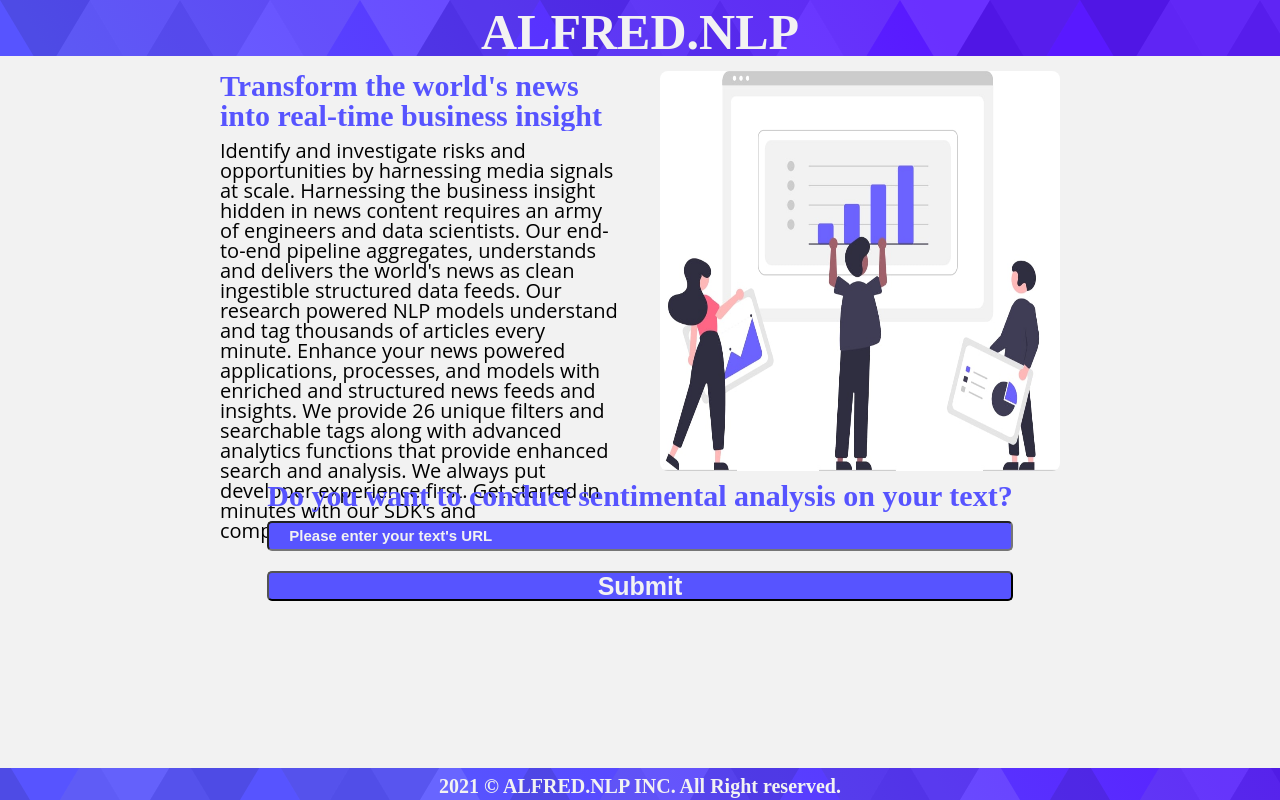
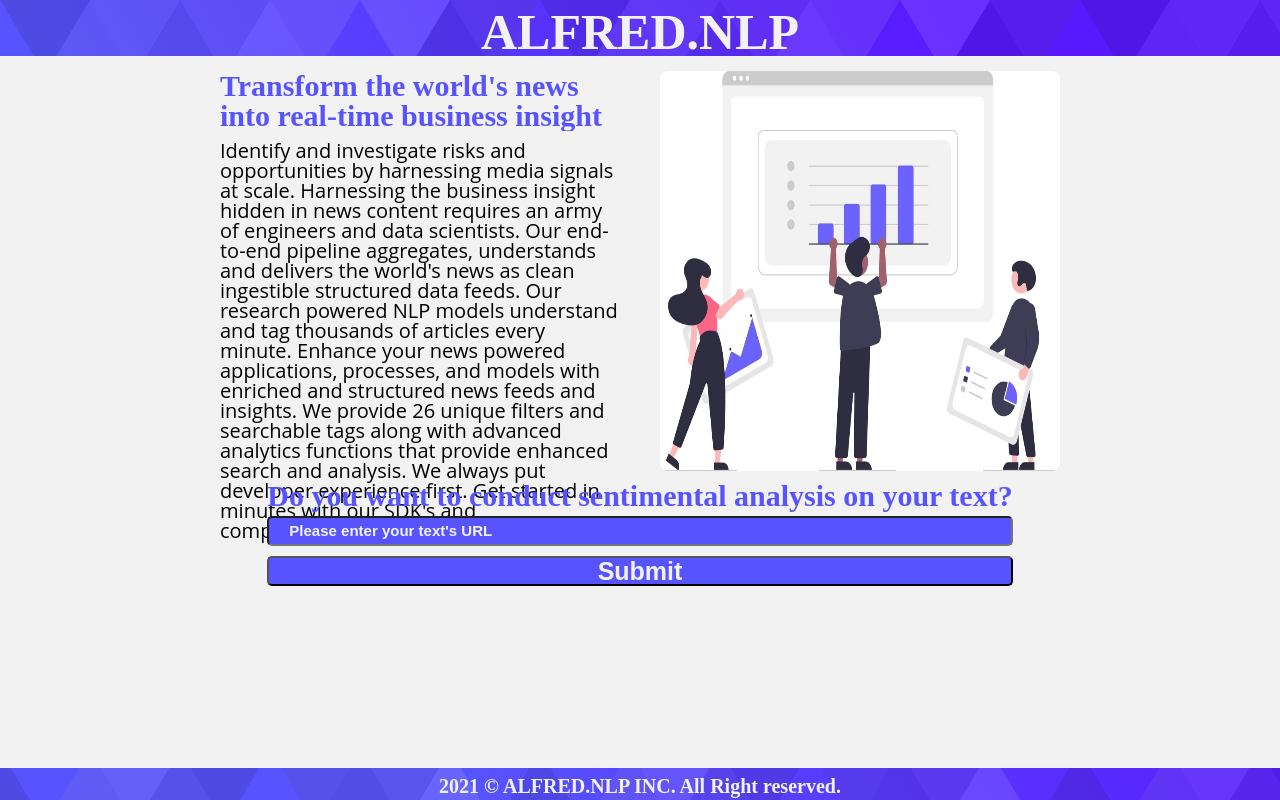
Before and after one commit to ahmedopolis/NLP-Article-Analyzer-Web-Tool, a website built with webpack: page src/client/views/index.html in a window 1280 px wide. Built offline with nearby package versions, Linux system fonts and the light colour scheme.

Commit message:
:lipstick: Update UI: Update Style

```diff
--- a/src/client/styles/form.scss
+++ b/src/client/styles/form.scss
@@ -22,8 +22,6 @@
     font-family: 'Oswald', sans-serif;
     font-size: 25px;
     font-weight: bold;
-    padding-left: 325px;
-    padding-right: 325px;
 
     &:hover {
         background-color: $tertiary-color;
@@ -40,7 +38,7 @@
     font-weight: bold;
     width: 100%;
     line-height: 16px;
-    margin: 10px 0;
+    margin: 5px 0;
 
     &:hover {
         background-color: $tertiary-color;
```
